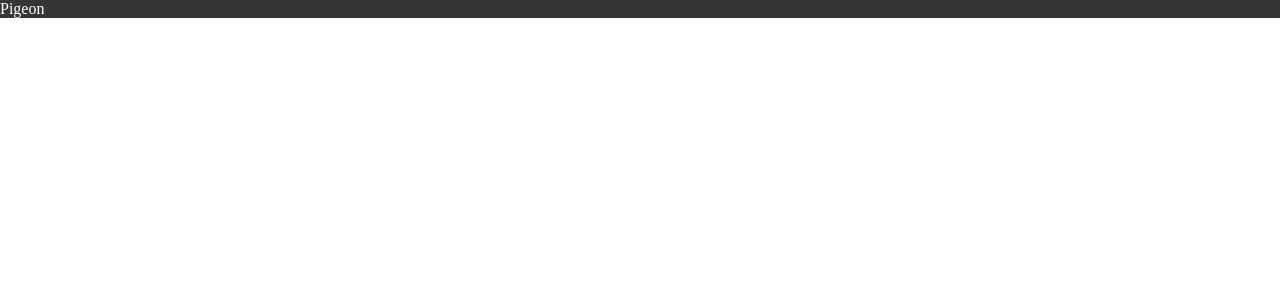
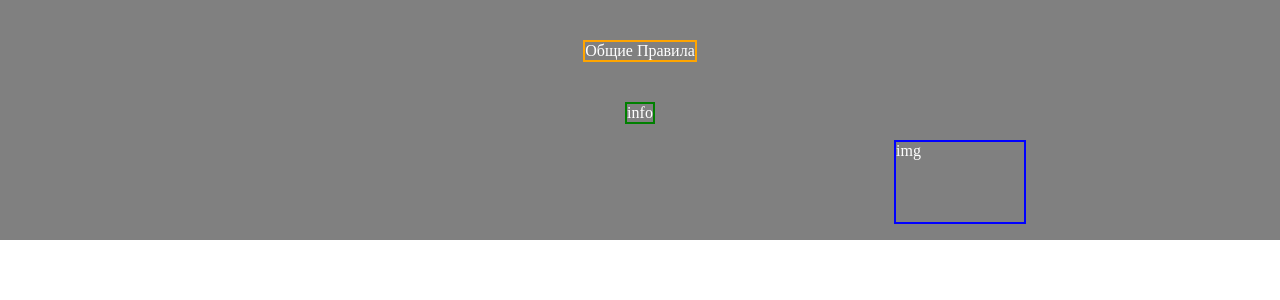
Before and after one commit to RudWhale/Croc-Game, a Next.js app: page / in a window 1280 px wide. Shown: the top 300 px of the page. Built offline with nearby package versions, Linux system fonts and the light colour scheme.

Commit message:
Creating a RulesBlock and arranging its sub-blocks

```diff
--- /dev/null
+++ b/src/app/Components/Block Rules/index.tsx
@@ -0,0 +1,11 @@
+import styles from "../../Styles/blockRules.module.scss";
+
+export default function BlockRules() {
+  return (
+    <div className={styles.blockRules}>
+      <div className={styles.blockRules_title}>Общие Правила</div>
+      <div className={styles.blockRules_info}>info</div>
+      <div className={styles.blockRules_img}>img</div>
+    </div>
+  );
+}
--- /dev/null
+++ b/src/app/Styles/blockRules.module.scss
@@ -0,0 +1,23 @@
+.blockRules{
+    background-color: gray;
+    padding: 5vh 10vh 0 10vh;
+    display: flex;
+    flex-direction: column;
+    align-items: center;
+
+    &_title{
+        border: 2px solid orange;
+    }
+
+    &_info{
+        border:2px solid green;
+        margin-top: 5vh;
+    }
+
+    &_img{
+        margin: 2vh 0 2vh 50vw;
+        width: 10vw;
+        height: 10vh;
+        border: 2px solid blue;
+    }
+}
--- a/src/app/page.module.scss
+++ b/src/app/page.module.scss
@@ -1,5 +1,4 @@
 .page{
     margin: 0;
     color: white;
-    background-color:#343635;
 }
--- a/src/app/page.tsx
+++ b/src/app/page.tsx
@@ -1,9 +1,10 @@
+import BlockRules from "./Components/Block Rules";
 import styles from "./page.module.scss";
 
 export default function Home() {
   return (
     <div className={styles.page}>
-      Pigeon
+      <BlockRules/>
     </div>
   );
 }
```
